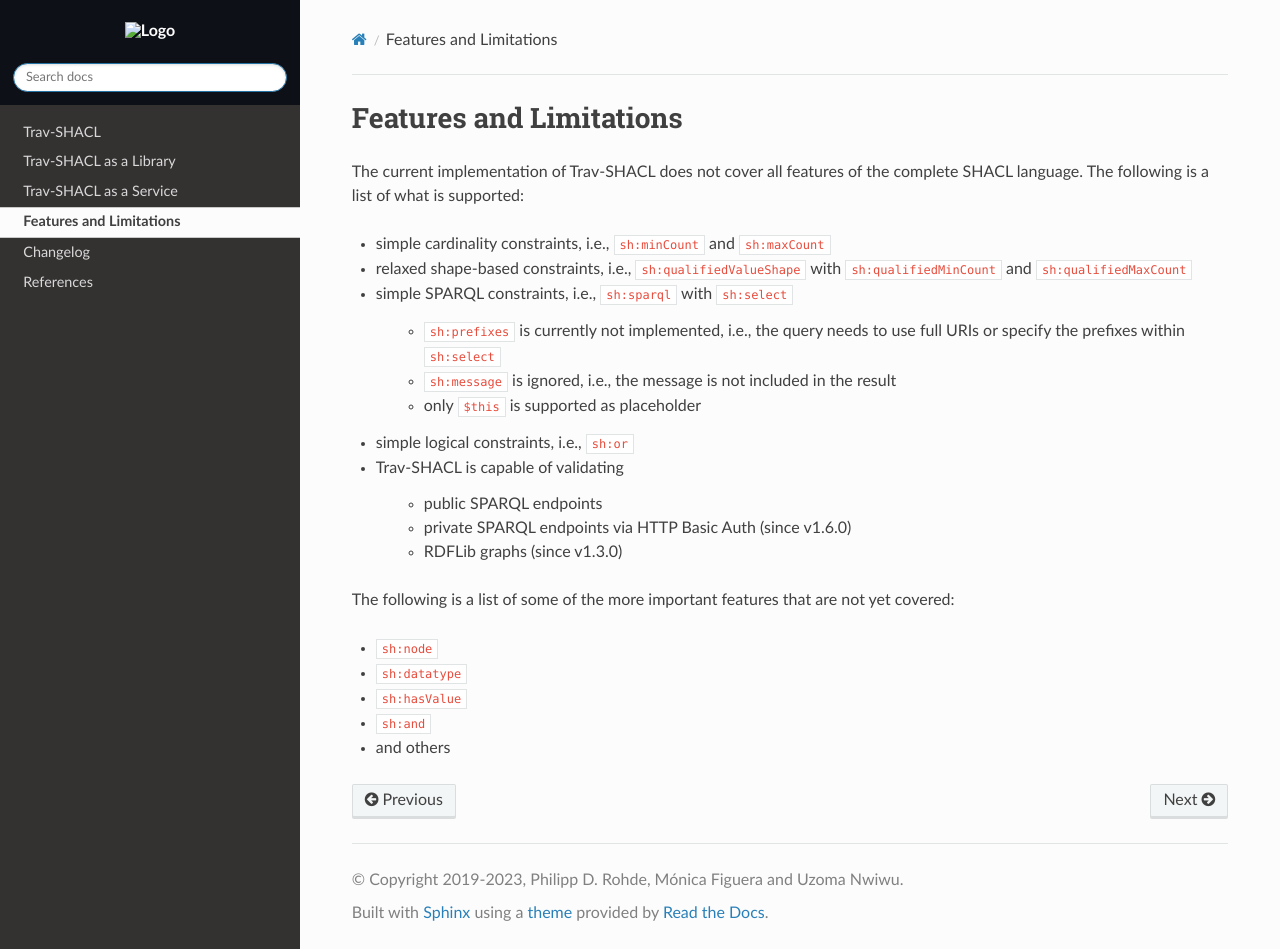
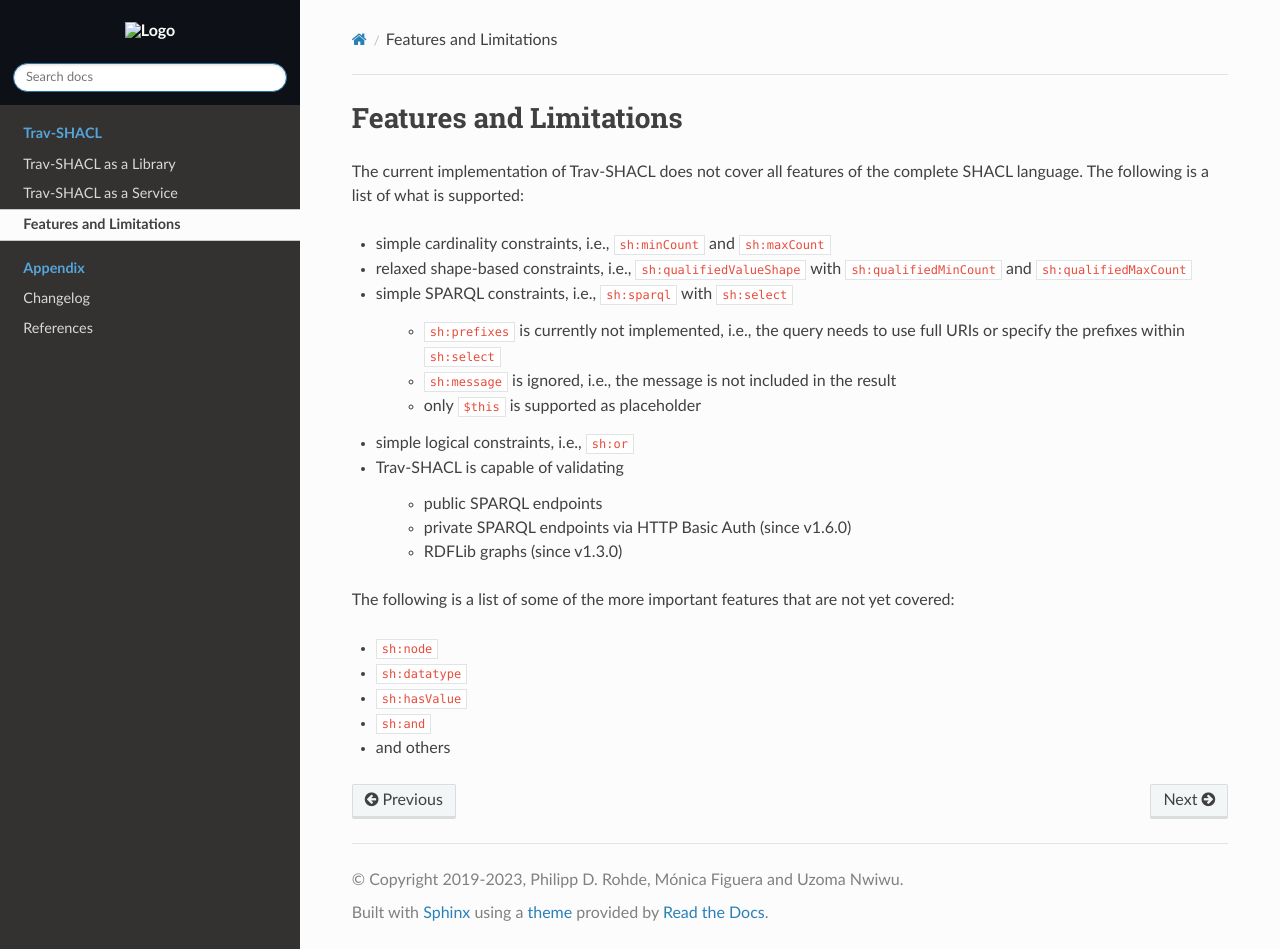
Before and after one commit to SDM-TIB/Trav-SHACL, a Sphinx documentation site: the page built from docs/feature.rst, in a window 1280 px wide and 949 px high. Built offline with Sphinx 7.4.7 and the Read the Docs theme 2.0.0, drawn with Linux system fonts in a browser that asks for light colours; pages that are not in the unit, such as notebooks, are missing from menus.

Commit message:
[docs] add navbar sections

```diff
--- a/docs/_static/css/custom.css
+++ b/docs/_static/css/custom.css
@@ -3,6 +3,10 @@
 }
 .wy-side-nav-search {
     background-color: #0D1117;
+}
+.wy-menu-vertical p.caption {
+    text-transform: unset !important;
+    font-size: 90% !important;
 }
 .sphx-glr-thumbcontainer {
     min-height: 250px !important;
--- a/docs/index.rst
+++ b/docs/index.rst
@@ -88,6 +88,8 @@ This inter- and intra-shape strategy collects a total of 9,282 entities that res
 .. toctree::
    :hidden:
    :titlesonly:
+   :caption: Appendix
 
+   contributors
    changelog
    references
```
Also changed, not shown: other parts of docs/index.rst (+1 -1 lines).
